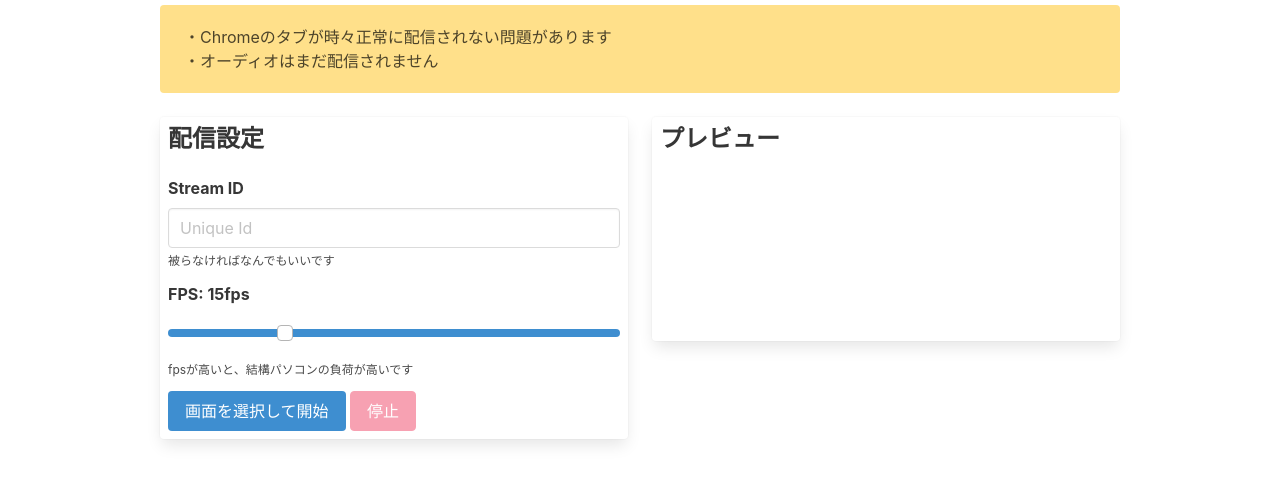
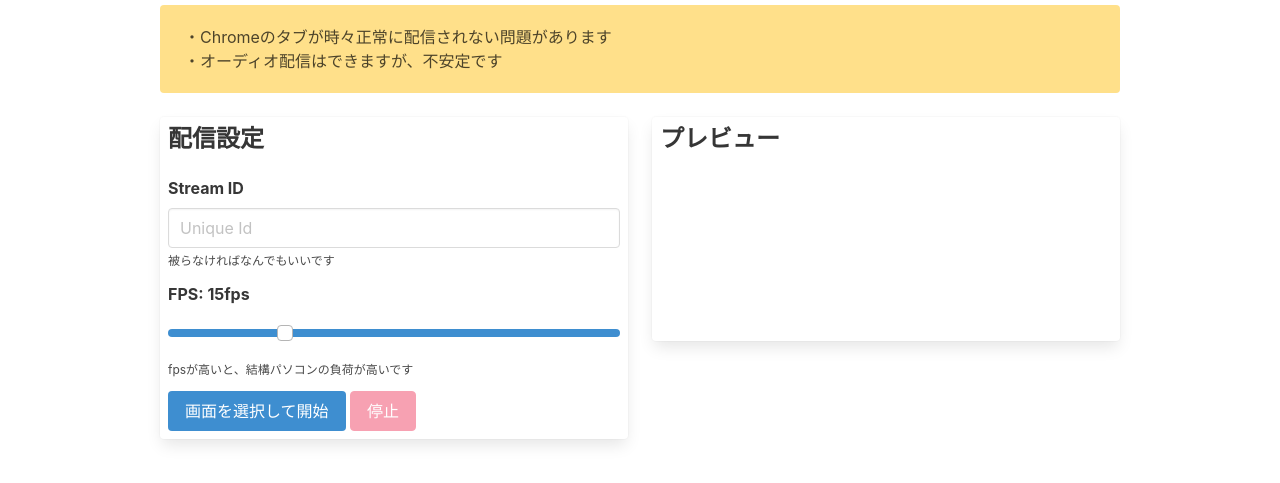
Before and after one commit to rassi0429/kokoa.live, a website: page static/index.html in a window 1280 px wide. Shown: the part 55-538 px from the top of the page. Drawn offline with nearby package versions, Linux system fonts and the light colour scheme.

Commit message:
change notification

```diff
--- a/static/index.html
+++ b/static/index.html
@@ -23,7 +23,7 @@
 <div class="container is-max-desktop">
     <div class="notification is-warning mt-2">
         ・Chromeのタブが時々正常に配信されない問題があります<br>
-        ・オーディオはまだ配信されません
+        ・オーディオ配信はできますが、不安定です
     </div>
     <div class="columns">
         <div class="column">
```
